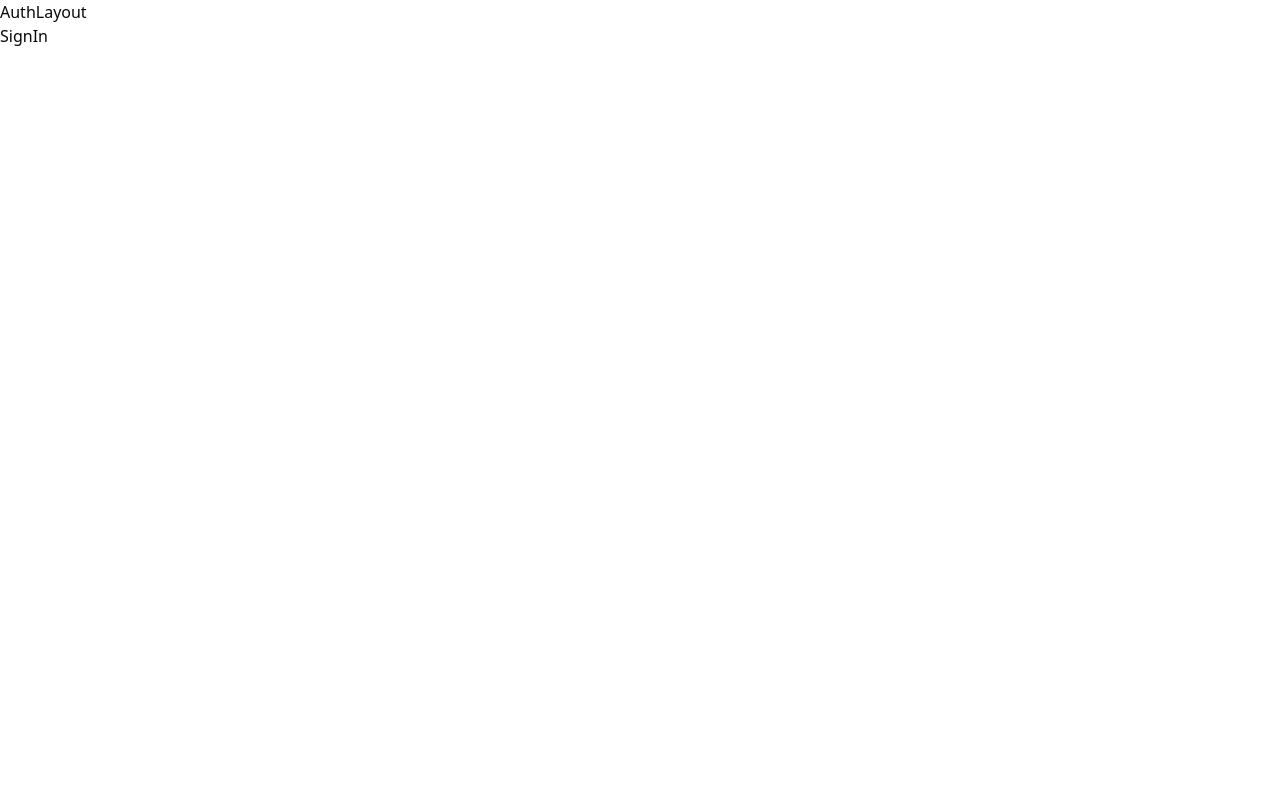
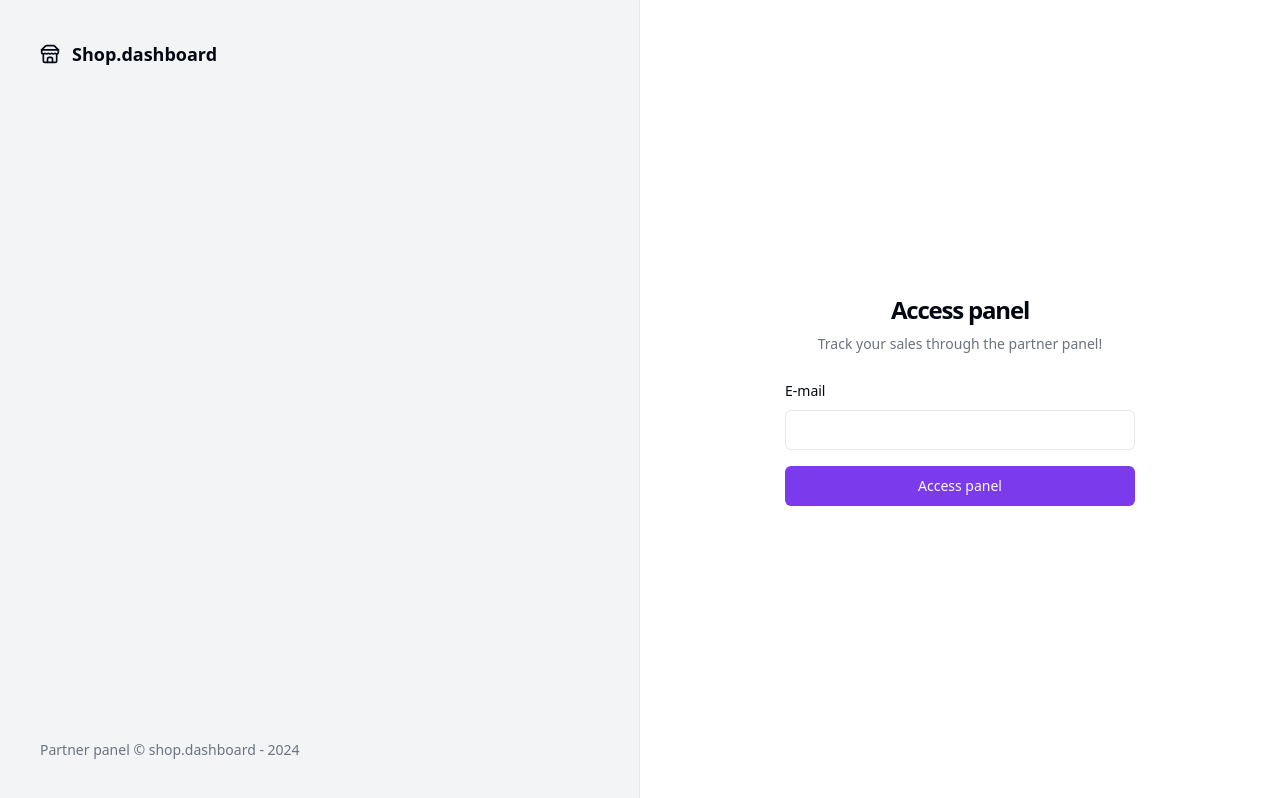
Before and after one commit to NaathanFerreira/shop-dashboard, a React (Vite) app: page /sign-in in a window 1280 px wide. Built offline with nearby package versions, Linux system fonts and the light colour scheme.

Commit message:
feat: login page

```diff
--- a/package.json
+++ b/package.json
@@ -10,7 +10,9 @@
     "preview": "vite preview"
   },
   "dependencies": {
+    "@radix-ui/react-label": "^2.0.2",
     "@radix-ui/react-slot": "^1.0.2",
+    "add": "^2.0.6",
     "class-variance-authority": "^0.7.0",
     "clsx": "^2.0.0",
     "localforage": "^1.10.0",
@@ -20,6 +22,7 @@
     "react-dom": "^18.2.0",
     "react-helmet-async": "^2.0.4",
     "react-router-dom": "^6.21.3",
+    "shadcn-ui": "^0.8.0",
     "sort-by": "^1.2.0",
     "tailwind-merge": "^2.1.0",
     "tailwindcss-animate": "^1.0.7"
--- /dev/null
+++ b/src/components/ui/input.tsx
@@ -0,0 +1,24 @@
+import * as React from 'react'
+
+import { cn } from '@/lib/utils'
+
+export type InputProps = React.InputHTMLAttributes<HTMLInputElement>
+
+const Input = React.forwardRef<HTMLInputElement, InputProps>(
+  ({ className, type, ...props }, ref) => {
+    return (
+      <input
+        type={type}
+        className={cn(
+          'flex h-10 w-full rounded-md border border-input bg-background px-3 py-2 text-sm ring-offset-background file:border-0 file:bg-transparent file:text-sm file:font-medium placeholder:text-muted-foreground focus-visible:outline-none focus-visible:ring-2 focus-visible:ring-ring focus-visible:ring-offset-2 disabled:cursor-not-allowed disabled:opacity-50',
+          className,
+        )}
+        ref={ref}
+        {...props}
+      />
+    )
+  },
+)
+Input.displayName = 'Input'
+
+export { Input }
--- /dev/null
+++ b/src/components/ui/label.tsx
@@ -0,0 +1,24 @@
+import * as LabelPrimitive from '@radix-ui/react-label'
+import { cva, type VariantProps } from 'class-variance-authority'
+import * as React from 'react'
+
+import { cn } from '@/lib/utils'
+
+const labelVariants = cva(
+  'text-sm font-medium leading-none peer-disabled:cursor-not-allowed peer-disabled:opacity-70',
+)
+
+const Label = React.forwardRef<
+  React.ElementRef<typeof LabelPrimitive.Root>,
+  React.ComponentPropsWithoutRef<typeof LabelPrimitive.Root> &
+    VariantProps<typeof labelVariants>
+>(({ className, ...props }, ref) => (
+  <LabelPrimitive.Root
+    ref={ref}
+    className={cn(labelVariants(), className)}
+    {...props}
+  />
+))
+Label.displayName = LabelPrimitive.Root.displayName
+
+export { Label }
--- a/src/global.css
+++ b/src/global.css
@@ -2,69 +2,55 @@
 @tailwind components;
 @tailwind utilities;
 
+
 @layer base {
   :root {
     --background: 0 0% 100%;
-    --foreground: 240 10% 3.9%;
-
+    --foreground: 224 71.4% 4.1%;
     --card: 0 0% 100%;
-    --card-foreground: 240 10% 3.9%;
-
+    --card-foreground: 224 71.4% 4.1%;
     --popover: 0 0% 100%;
-    --popover-foreground: 240 10% 3.9%;
-
-    --primary: 240 5.9% 10%;
-    --primary-foreground: 0 0% 98%;
-
-    --secondary: 240 4.8% 95.9%;
-    --secondary-foreground: 240 5.9% 10%;
-
-    --muted: 240 4.8% 95.9%;
-    --muted-foreground: 240 3.8% 46.1%;
-
-    --accent: 240 4.8% 95.9%;
-    --accent-foreground: 240 5.9% 10%;
-
+    --popover-foreground: 224 71.4% 4.1%;
+    --primary: 262.1 83.3% 57.8%;
+    --primary-foreground: 210 20% 98%;
+    --secondary: 220 14.3% 95.9%;
+    --secondary-foreground: 220.9 39.3% 11%;
+    --muted: 220 14.3% 95.9%;
+    --muted-foreground: 220 8.9% 46.1%;
+    --accent: 220 14.3% 95.9%;
+    --accent-foreground: 220.9 39.3% 11%;
     --destructive: 0 84.2% 60.2%;
-    --destructive-foreground: 0 0% 98%;
-
-    --border: 240 5.9% 90%;
-    --input: 240 5.9% 90%;
-    --ring: 240 10% 3.9%;
-
+    --destructive-foreground: 210 20% 98%;
+    --border: 220 13% 91%;
+    --input: 220 13% 91%;
+    --ring: 262.1 83.3% 57.8%;
     --radius: 0.5rem;
   }
 
   .dark {
-    --background: 240 10% 3.9%;
-    --foreground: 0 0% 98%;
-
-    --card: 240 10% 3.9%;
-    --card-foreground: 0 0% 98%;
-
-    --popover: 240 10% 3.9%;
-    --popover-foreground: 0 0% 98%;
-
-    --primary: 0 0% 98%;
-    --primary-foreground: 240 5.9% 10%;
-
-    --secondary: 240 3.7% 15.9%;
-    --secondary-foreground: 0 0% 98%;
-
-    --muted: 240 3.7% 15.9%;
-    --muted-foreground: 240 5% 64.9%;
-
-    --accent: 240 3.7% 15.9%;
-    --accent-foreground: 0 0% 98%;
-
+    --background: 224 71.4% 4.1%;
+    --foreground: 210 20% 98%;
+    --card: 224 71.4% 4.1%;
+    --card-foreground: 210 20% 98%;
+    --popover: 224 71.4% 4.1%;
+    --popover-foreground: 210 20% 98%;
+    --primary: 263.4 70% 50.4%;
+    --primary-foreground: 210 20% 98%;
+    --secondary: 215 27.9% 16.9%;
+    --secondary-foreground: 210 20% 98%;
+    --muted: 215 27.9% 16.9%;
+    --muted-foreground: 217.9 10.6% 64.9%;
+    --accent: 215 27.9% 16.9%;
+    --accent-foreground: 210 20% 98%;
     --destructive: 0 62.8% 30.6%;
-    --destructive-foreground: 0 0% 98%;
-
-    --border: 240 3.7% 15.9%;
-    --input: 240 3.7% 15.9%;
-    --ring: 240 4.9% 83.9%;
+    --destructive-foreground: 210 20% 98%;
+    --border: 215 27.9% 16.9%;
+    --input: 215 27.9% 16.9%;
+    --ring: 263.4 70% 50.4%;
   }
 }
+
+
 
 @layer base {
   * {
--- a/src/pages/_layouts/auth.tsx
+++ b/src/pages/_layouts/auth.tsx
@@ -1,10 +1,19 @@
+import { Store } from 'lucide-react'
 import { Outlet } from 'react-router-dom'
 
 export function AuthLayout() {
   return (
-    <div>
-      <p>AuthLayout</p>
-      <div>
+    <div className="grid min-h-screen grid-cols-2 ">
+      <div className="flex h-full flex-col justify-between border-r border-foreground/5 bg-muted p-10 text-muted-foreground">
+        <div className="flex items-center gap-3 text-lg text-foreground">
+          <Store className="h-5 w-5" />
+          <span className="font-semibold">Shop.dashboard</span>
+        </div>
+        <footer className="text-sm">
+          Partner panel &copy; shop.dashboard - {new Date().getFullYear()}
+        </footer>
+      </div>
+      <div className="flex flex-col items-center justify-center">
         <Outlet />
       </div>
     </div>
--- a/src/pages/auth/sign-in.tsx
+++ b/src/pages/auth/sign-in.tsx
@@ -1,10 +1,35 @@
 import { Helmet } from 'react-helmet-async'
+
+import { Button } from '@/components/ui/button'
+import { Input } from '@/components/ui/input'
+import { Label } from '@/components/ui/label'
 
 export function SignIn() {
   return (
     <>
       <Helmet title="Login" />
-      <h1>SignIn</h1>
+      <div className="p-8">
+        <div className="flex w-[350px] flex-col justify-center gap-6">
+          <div className="flex flex-col gap-2 text-center">
+            <h1 className="text-2xl font-semibold tracking-tighter">
+              Access panel
+            </h1>
+            <p className="text-sm text-muted-foreground">
+              Track your sales through the partner panel!
+            </p>
+          </div>
+
+          <form className="space-y-4">
+            <div className="space-y-2">
+              <Label htmlFor="email">E-mail</Label>
+              <Input id="email" type="email" />
+            </div>
+            <Button className="w-full" type="submit">
+              Access panel
+            </Button>
+          </form>
+        </div>
+      </div>
     </>
   )
 }
```
Also changed, not shown: 1 other file (tests, documents, lock files or other folders).
